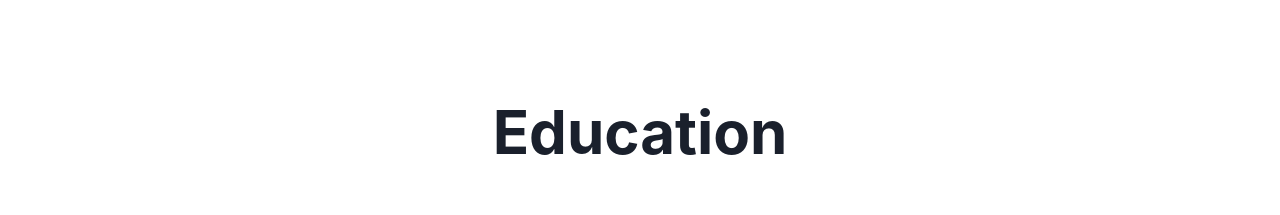
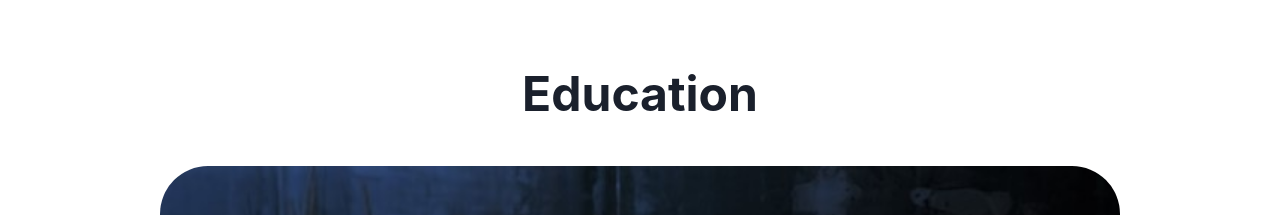
Before and after one commit to rikzanfernanda/portfolio-website, a React (Create React App) app: page / in a window 1280 px wide. Shown: the part 826-1041 px from the top of the page. Built offline with nearby package versions, Linux system fonts and the light colour scheme.

Commit message:
change heading padding

```diff
--- a/src/components/Educations/index.jsx
+++ b/src/components/Educations/index.jsx
@@ -7,8 +7,9 @@ const Educations = () => {
     return (
         <Box
             pt={{
-                base: 20,
-                md: 32
+                base: 4,
+                md: 16,
+                lg: 24,
             }}
             px={{
                 base: 3,
@@ -19,14 +20,17 @@ const Educations = () => {
                 size={{
                     base: 'lg',
                     md: 'xl',
-                    lg: '2xl',
-                    xl: '3xl'
+                    lg: 'xl',
+                    xl: '2xl'
                 }}
-                textAlign={'center'}
+                textAlign={{
+                    base: 'left',
+                    md: 'center'
+                }}
                 mb={{
-                    base: 8,
-                    md: '5rem',
-                    lg: '6rem'
+                    base: 2,
+                    md: '2rem',
+                    lg: '3rem'
                 }}
             >
                 {education.title}
```
